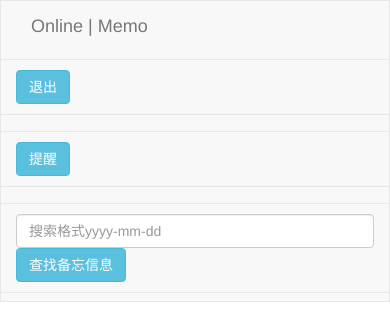
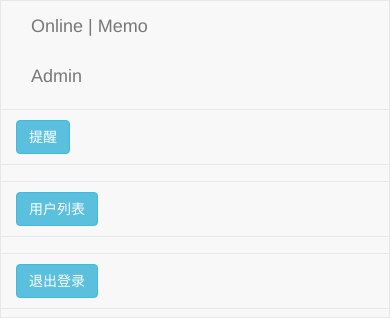
Before and after one commit to ctywzy/Online-Log, a PHP site: page /Admin/today_logs.php in a window 390 px wide. Shown: the top 322 px of the page. Run offline with PHP 8.4, Linux system fonts and the light colour scheme; data that the repository does not hold is empty; some libraries are stand-ins or nearby versions.

Commit message:
管理员完善

```diff
--- a/controller/LoginController.php
+++ b/controller/LoginController.php
@@ -70,7 +70,6 @@ header("Content-Type: text/html;charset=utf-8");
 	        $smtp = new Smtp($MailServer, $MailPort, $smtpuser, $smtppass, true);
 	        $smtp->debug = false;
 	        $mailType = "HTML"; //信件类型，文本:text；网页：HTML
-	        $email = $uemail;  //收件人邮箱
 	        $emailTitle = "您好"; //邮件主题
 	        $emailBody = "请点击下方链接确定修改密码<br/><a href='http://local.final.com/index.php?r=Login/check_mod/$token'>$token</a>
 	        <br/>如果以上链接无法点击，请将它复制到你的浏览器地址栏中进入访问，或重新请求修改密码。<br/>如果此次验证请求非你本人所发，请忽略本邮件。<br/>";
@@ -91,5 +90,6 @@ header("Content-Type: text/html;charset=utf-8");
 			$UserModel->update_status($token_get);
 			header("Location: /index.php");
 		}
+
 	}
 ?>
--- a/controller/RegisterController.php
+++ b/controller/RegisterController.php
@@ -43,7 +43,6 @@
 		        $smtp = new Smtp($MailServer, $MailPort, $smtpuser, $smtppass, true);
 		        $smtp->debug = false;
 		        $mailType = "HTML"; //信件类型，文本:text；网页：HTML
-		        $email = $uemail;  //收件人邮箱
 		        $emailTitle = "您好"; //邮件主题
 		        $token = md5($uname.$password);
 		        $emailBody = "亲爱的".$uname."：<br/>感谢您在我站注册了新帐号。<br/>。<br/><a href='http://local.final.com/'>Welcome!</a><br/>如果以上链接无法点击，请将它复制到你的浏览器地址栏中进入访问。<br/>如果此次激活请求非你本人所发，请忽略本邮件。<br/><p style='text-align:right'>-------- 在线便签组 敬上</p>";
--- a/view/Admin/today_logs.php
+++ b/view/Admin/today_logs.php
@@ -9,25 +9,29 @@
 </head>
 <body background ="#31C5BE">
   <nav class="navbar navbar-default" role="navigation">
-       <div class="navbar-header col-sm-3">
+       <div class="navbar-header col-sm-2">
           <a class="navbar-brand" href="#">Online | Memo</a>
        </div>
-       <div class="navbar-header col-sm-3">
-         <form action="/index.php?r=login/login_page" method="POST" class="navbar-form navbar-left">
-             <button type="submit" class="btn btn-info">退出</button>
+      <div class="navbar-header col-sm-3">
+          <a class="navbar-brand" href="#">Admin</a>
+
+      </div>
+      <div class="navbar-header col-sm-4">
+          <form action="/index.php?r=Admin/do_tip" method="POST" class="navbar-form navbar-left">
+              <button type="submit" class="btn btn-info">提醒</button>
+          </form>
+      </div>
+       <div class="navbar-header col-sm-1">
+         <form action="/index.php?r=Admin/home_page" method="POST" class="navbar-form navbar-left">
+             <button type="submit" class="btn btn-info">用户列表</button>
           </form>
        </div>
-       <div class="navbar-header col-sm-3">
-         <form action="/index.php?r=Admin/do_tip" method="POST" class="navbar-form navbar-left">
-             <button type="submit" class="btn btn-info">提醒</button>
+
+      <div class="navbar-header col-sm-1">
+          <form action="/index.php?r=login/login_page" method="POST" class="navbar-form navbar-left">
+              <button type="submit" class="btn btn-info">退出登录</button>
           </form>
-       </div>
-       <div class="navbar-header col-sm-3">
-          <form class="navbar-form navbar-right" role="search" action="/index.php?r=Admin/do_search" method="POST">
-              <input type="text" class="form-control" placeholder="搜索格式yyyy-mm-dd"  name="date">
-              <button type="submit" class="btn btn-info">查找备忘信息</button>
-          </form>
-       </div>
+      </div>
     </nav>
     <?php
       //echo $getdate;
@@ -40,10 +44,10 @@
            <th style="text-align: center;width: 400px" class="col-sm-3">邮箱</th>
            <th style="text-align: center;width: 400px" class="col-sm-8">条数</th>
         </tr>
-        <?php foreach ($users as $user) : ?>
+        <?php foreach ($lognum as $log) : ?>
           <tr class="warning">
-            <td style="text-align: center;font-size: 25px;width: 400px" ><?= $user['user_email']  ?></td>
-            <td style="text-align: center;font-size: 25px;width: 400px"><?= $user['num'] ?></td>
+            <td style="text-align: center;font-size: 25px;width: 400px" ><?= $log['user_email']  ?></td>
+            <td style="text-align: center;font-size: 25px;width: 400px"><?= $log['num'] ?></td>
           </tr>
 
         <?php endforeach; ?>
--- a/view/Visitor/Calendar_show.php
+++ b/view/Visitor/Calendar_show.php
@@ -31,7 +31,7 @@
        <div class="navbar-header">
           <a class="navbar-brand"><?= $list[0]['tem2']?></a>
        </div>
-       <div class="navbar-header col-sm-3" >
+       <div class="navbar-header col-sm-2" >
           <a class="navbar-brand"><?= $list[0]['win'][0] . ' ' . $list[0]['win_speed']?></a>
        </div>
        <div class="navbar-header" align="right">
```
Also changed, not shown: controller/AdminController.php (+55 -21 lines), model/Logs.php (+22 -0 lines), model/User.php (+7 -6 lines), view/Admin/home_page.php (+11 -4 lines).
